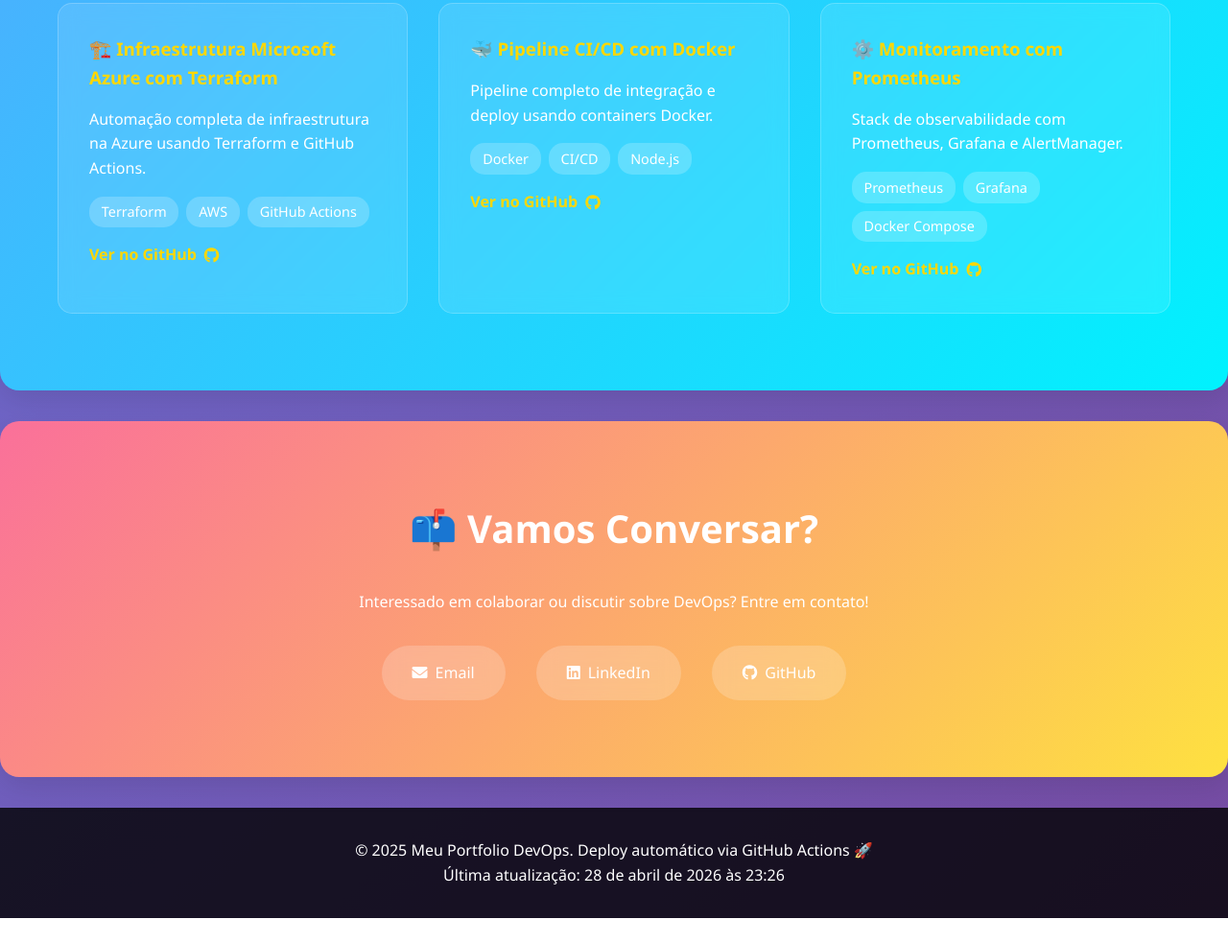
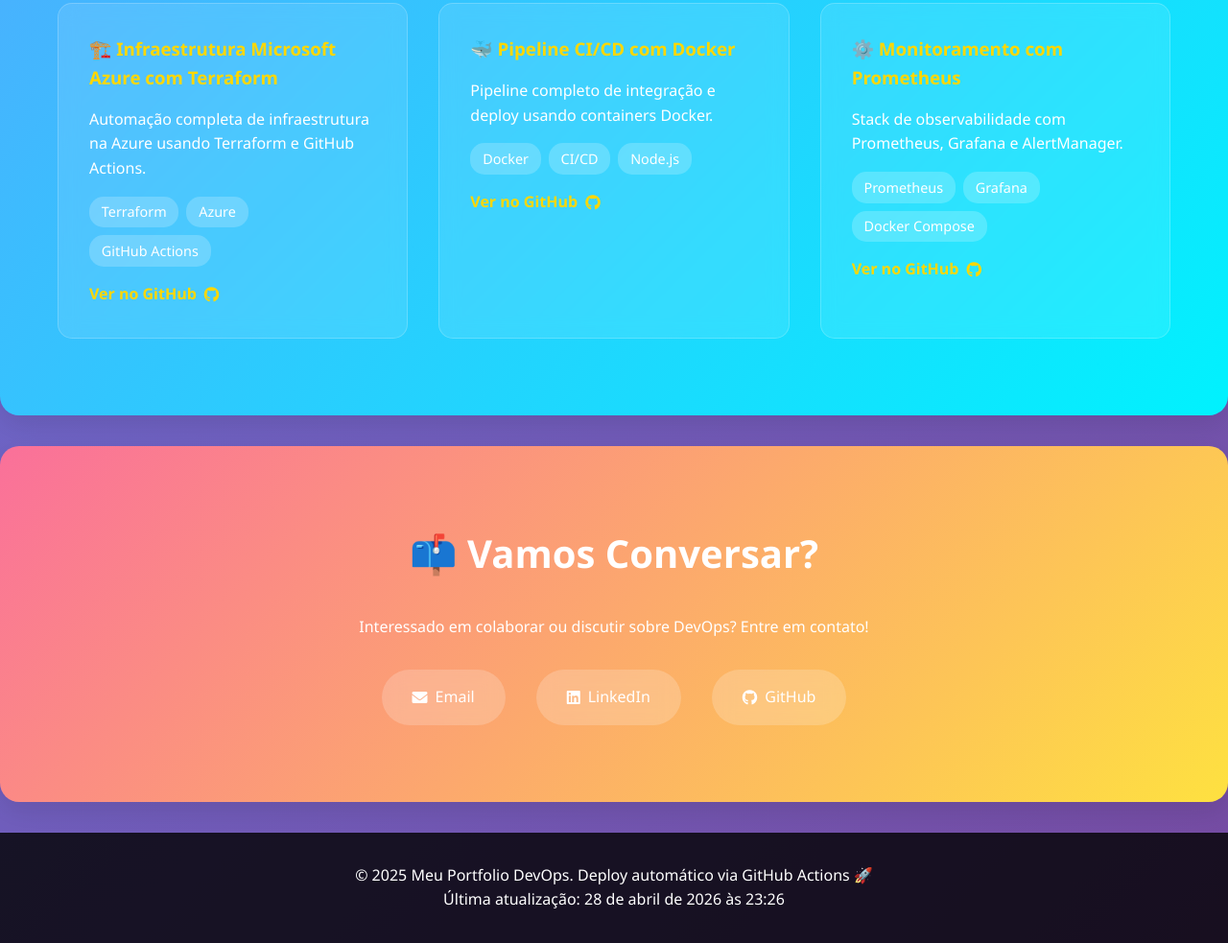
Before and after one commit to LucasNovaisXimenes/meu-portfolio-devops, a plain HTML site: page index.html in a window 1280 px wide. Shown: the part 1474-2457 px from the top of the page at 96% size. Before the commit the page ends 2431 px from the top, so only its background shows below. Drawn offline with Linux system fonts and the light colour scheme.

Commit message:
Ajuste Azure

```diff
--- a/index.html
+++ b/index.html
@@ -71,7 +71,7 @@
                         <p>Automação completa de infraestrutura na Azure usando Terraform e GitHub Actions.</p>
                         <div class="project-tech">
                             <span>Terraform</span>
-                            <span>AWS</span>
+                            <span>Azure</span>
                             <span>GitHub Actions</span>
                         </div>
                         <a href="#" class="project-link">Ver no GitHub <i class="fab fa-github"></i></a>
```
